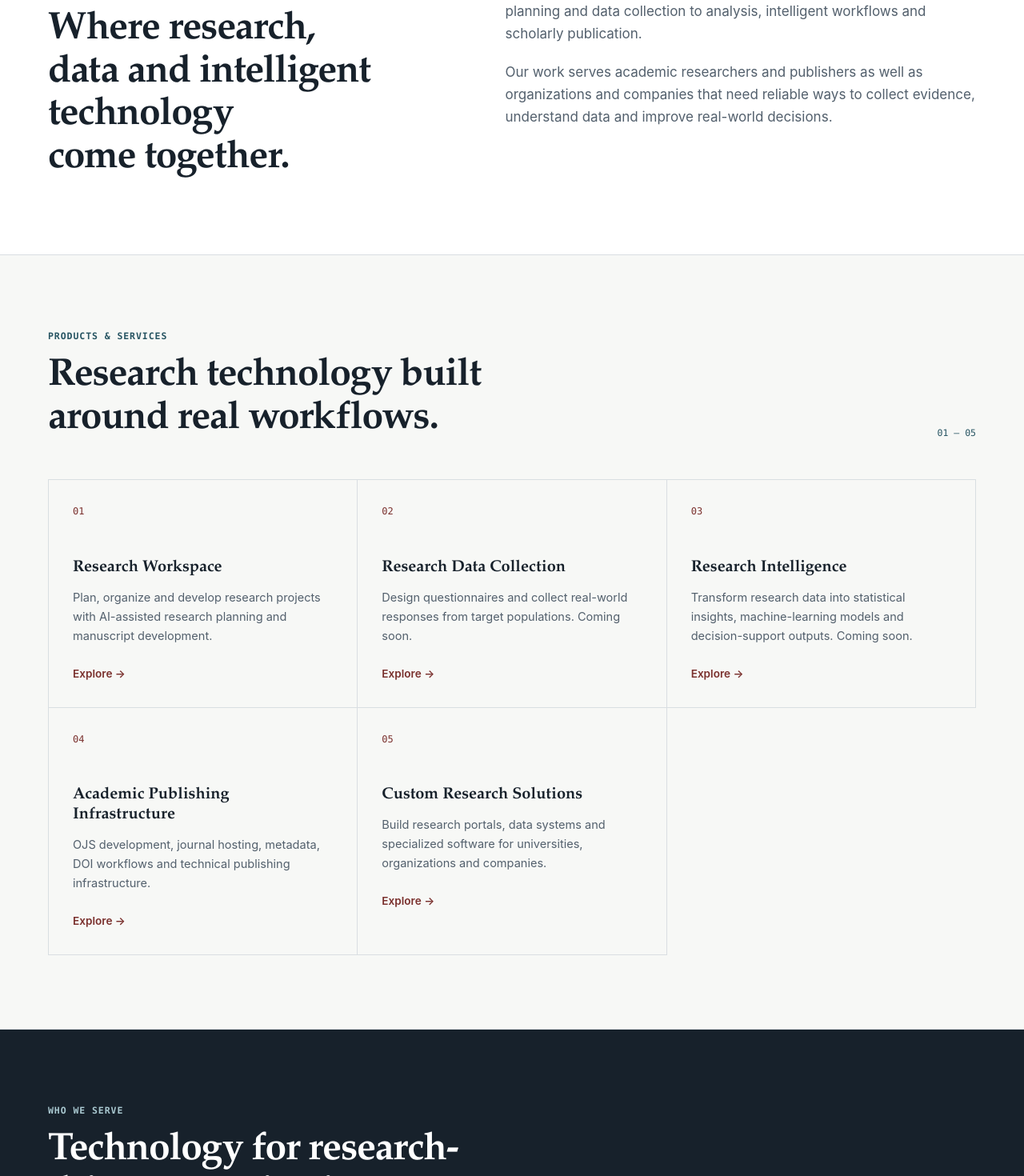
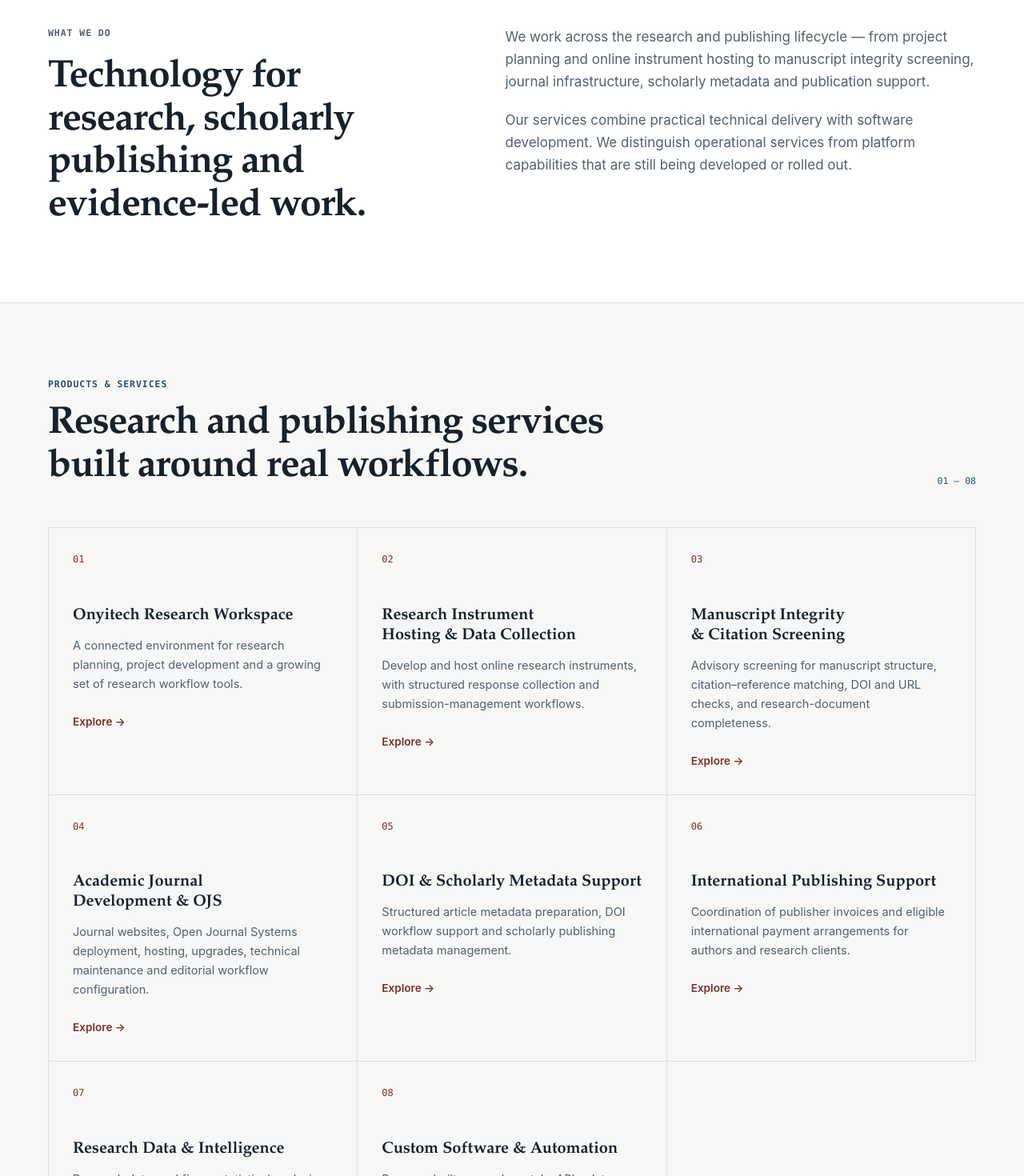
Before and after one commit to onyi4677/onyitechub.com, a Next.js app: page / in a window 1280 px wide. Shown: the part 960-2430 px from the top of the page at 80% size. Built offline with nearby package versions, Linux system fonts and the light colour scheme.

Commit message:
Update company homepage with expanded services

```diff
--- a/app/page.tsx
+++ b/app/page.tsx
@@ -2,11 +2,14 @@ import SiteHeader from "./components/SiteHeader";
 import SiteFooter from "./components/SiteFooter";
 
 const capabilities = [
-  ["01","Research Workspace","Plan, organize and develop research projects with AI-assisted research planning and manuscript development.","/ai-ml"],
-  ["02","Research Data Collection","Design questionnaires and collect real-world responses from target populations. Coming soon.","/solutions"],
-  ["03","Research Intelligence","Transform research data into statistical insights, machine-learning models and decision-support outputs. Coming soon.","/ai-ml"],
-  ["04","Academic Publishing Infrastructure","OJS development, journal hosting, metadata, DOI workflows and technical publishing infrastructure.","/publishing"],
-  ["05","Custom Research Solutions","Build research portals, data systems and specialized software for universities, organizations and companies.","/solutions"],
+  ["01","Onyitech Research Workspace","A connected environment for research planning, project development and a growing set of research workflow tools.","/ai-ml"],
+  ["02","Research Instrument Hosting & Data Collection","Develop and host online research instruments, with structured response collection and submission-management workflows.","/solutions"],
+  ["03","Manuscript Integrity & Citation Screening","Advisory screening for manuscript structure, citation–reference matching, DOI and URL checks, and research-document completeness.","/solutions"],
+  ["04","Academic Journal Development & OJS","Journal websites, Open Journal Systems deployment, hosting, upgrades, technical maintenance and editorial workflow configuration.","/publishing"],
+  ["05","DOI & Scholarly Metadata Support","Structured article metadata preparation, DOI workflow support and scholarly publishing metadata management.","/publishing"],
+  ["06","International Publishing Support","Coordination of publisher invoices and eligible international payment arrangements for authors and research clients.","/publishing"],
+  ["07","Research Data & Intelligence","Research data workflows, statistical analysis support, machine-learning exploration and decision-support systems.","/ai-ml"],
+  ["08","Custom Software & Automation","Purpose-built research portals, APIs, data systems and workflow automation for institutions and organizations.","/solutions"],
 ];
 
 export const metadata = {
@@ -24,7 +27,7 @@ export default function Home() {
             <div>
               <p className="eyebrow">RESEARCH · DATA · AI · PUBLISHING</p>
               <h1>Research technology for the complete research lifecycle.</h1>
-              <p className="lede">Onyitech JournalHub Ltd builds research technology, data workflows, AI/ML systems and publishing infrastructure for researchers, institutions, organizations and companies.</p>
+              <p className="lede">Onyitech JournalHub Ltd develops research technology and academic publishing infrastructure. We support researchers, journal owners, universities and organizations with research workspace tools, online instruments, manuscript screening, journal systems, scholarly metadata and publishing coordination.</p>
               <div className="cta-row">
                 <a className="btn-primary" href="/contact">Start a project</a>
                 <a className="secondary-link" href="/solutions">Explore solutions →</a>
@@ -47,17 +50,17 @@ export default function Home() {
 
         <section className="intro">
           <div className="wrap intro-grid">
-            <div><p className="eyebrow">WHAT WE DO</p><h2>Where research, data and intelligent technology come together.</h2></div>
+            <div><p className="eyebrow">WHAT WE DO</p><h2>Technology for research, scholarly publishing and evidence-led work.</h2></div>
             <div>
-              <p>We develop technology across the research lifecycle — from research planning and data collection to analysis, intelligent workflows and scholarly publication.</p>
-              <p>Our work serves academic researchers and publishers as well as organizations and companies that need reliable ways to collect evidence, understand data and improve real-world decisions.</p>
+              <p>We work across the research and publishing lifecycle — from project planning and online instrument hosting to manuscript integrity screening, journal infrastructure, scholarly metadata and publication support.</p>
+              <p>Our services combine practical technical delivery with software development. We distinguish operational services from platform capabilities that are still being developed or rolled out.</p>
             </div>
           </div>
         </section>
 
         <section id="services">
           <div className="wrap">
-            <div className="section-head"><div><p className="eyebrow">PRODUCTS &amp; SERVICES</p><h2>Research technology built around real workflows.</h2></div><p className="section-note">01 — 05</p></div>
+            <div className="section-head"><div><p className="eyebrow">PRODUCTS &amp; SERVICES</p><h2>Research and publishing services built around real workflows.</h2></div><p className="section-note">01 — 08</p></div>
             <div className="services-grid">
               {capabilities.map(([number,title,description,href]) => (
                 <a className="service-card service-link-card" href={href} key={number}>
@@ -65,6 +68,7 @@ export default function Home() {
                 </a>
               ))}
             </div>
+            <p className="availability-note">Workspace modules and advanced data-collection or analytics capabilities are being introduced in stages. Manuscript screening reports are advisory tools; they do not establish plagiarism, research misconduct or guaranteed publication outcomes.</p>
           </div>
         </section>
 
@@ -77,6 +81,7 @@ export default function Home() {
               <article className="audience-card"><h3>Journal Publishers</h3><p>OJS platforms, editorial workflows, metadata, hosting and technical publishing support.</p></article>
               <article className="audience-card"><h3>NGOs &amp; Organizations</h3><p>Evidence collection, research workflows, data systems and technology designed around operational needs.</p></article>
               <article className="audience-card"><h3>Companies &amp; Brands</h3><p>Market and customer research workflows for understanding products, customers, demand and brand perception.</p></article>
+              <article className="audience-card"><h3>Authors &amp; Research Consultants</h3><p>Practical support with publisher invoices, publication administration and eligible international payment coordination.</p></article>
             </div>
           </div>
         </section>
@@ -119,8 +124,8 @@ export default function Home() {
 
         <section className="contact-section">
           <div className="wrap contact-grid">
-            <div><p className="eyebrow">START A CONVERSATION</p><h2>Have a research, data, publishing or AI/ML problem worth solving?</h2><p>Tell us what you are trying to build. We can discuss the research question, workflow, technical requirements and a practical path forward.</p><a className="btn-primary" href="/contact">Contact Onyitech JournalHub</a></div>
-            <div className="contact-details"><div><span>EMAIL</span><a href="mailto:admin@onyitechub.com">admin@onyitechub.com</a></div><div><span>FOCUS</span>Research Technology · Data · AI/ML · Publishing Infrastructure</div><div><span>LOCATION</span>Nigeria · Serving research communities and organizations globally</div></div>
+            <div><p className="eyebrow">START A CONVERSATION</p><h2>Need help with a research, journal or international publishing workflow?</h2><p>Tell us what you are trying to achieve. We can discuss the service, documentation, publisher requirements and a practical, compliant way forward.</p><a className="btn-primary" href="/contact">Contact Onyitech JournalHub</a></div>
+            <div className="contact-details"><div><span>EMAIL</span><a href="mailto:admin@onyitechub.com">admin@onyitechub.com</a></div><div><span>FOCUS</span>Research Technology · Journal Infrastructure · Manuscript Screening · Publishing Support</div><div><span>LOCATION</span>Nigeria · Serving research communities and organizations globally</div></div>
           </div>
         </section>
       </main>
```
